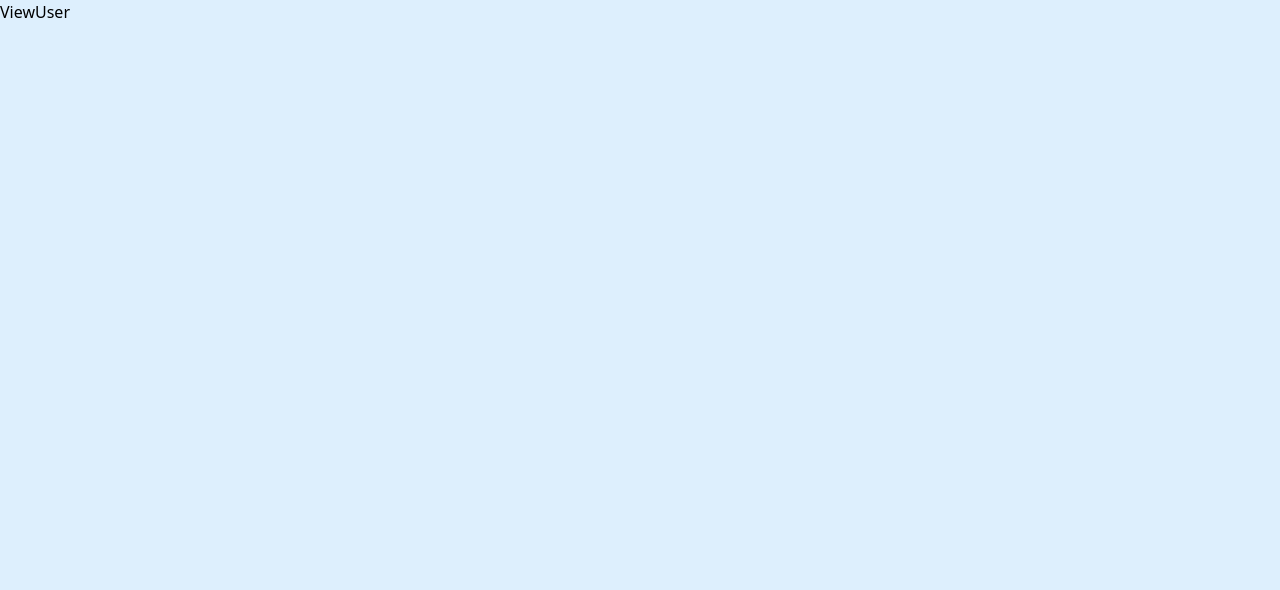
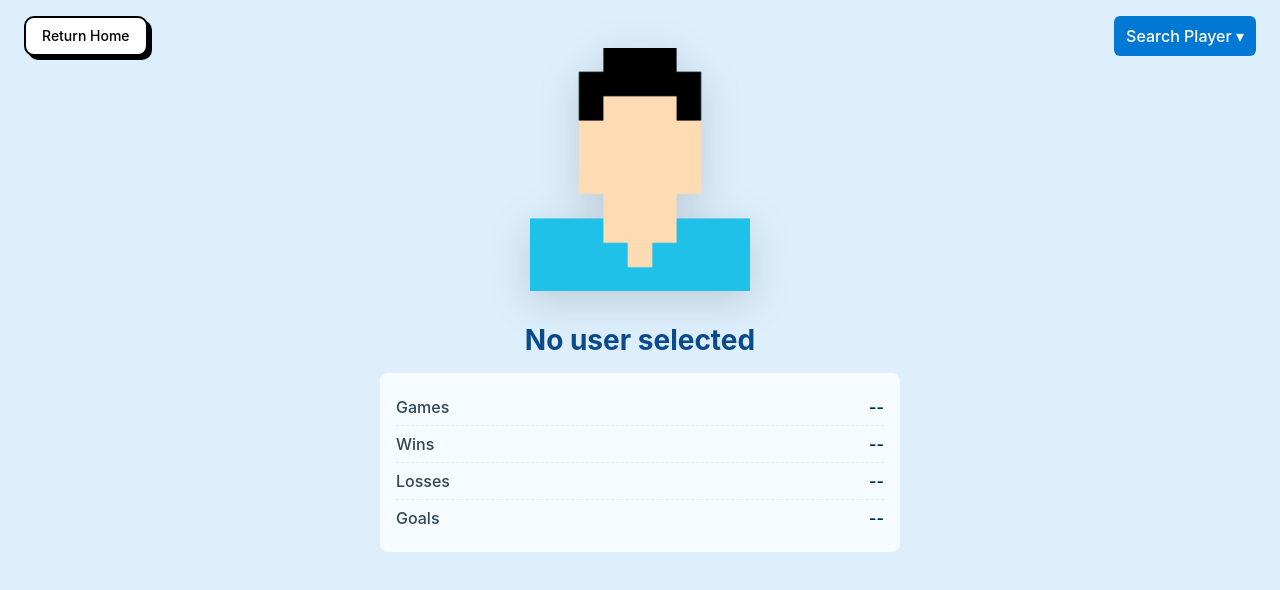
Before and after one commit to Csermakd/foosgoos, a React (Vite) app in the folder frontend/: page /view-user in a window 1280 px wide. Shown: the top 590 px of the page. Built offline with nearby package versions, Linux system fonts and the light colour scheme.

Commit message:
view user page frontend setup

```diff
--- a/frontend/src/App.tsx
+++ b/frontend/src/App.tsx
@@ -4,7 +4,7 @@ import GamePlay from "./pages/GamePlay"
 import CreateGame from "./pages/CreateGame"
 import Home from "./components/Home"
 import ViewUser from "./pages/ViewUser"
-import Leaderboards from "./pages/Leaderboards"
+import Leaderboards from "./pages/LeaderBoards"
 import Stats from "./pages/Stats"
 
 const router = createBrowserRouter([
--- a/frontend/src/pages/UserCreate.tsx
+++ b/frontend/src/pages/UserCreate.tsx
@@ -1,10 +1,12 @@
 import React, { useState } from "react";
+import { useNavigate } from 'react-router-dom'
 import { Button } from "../components/ui/button";
 import RedPlayerTorso from "../pixel_assets/characters/red_player_torso.png";
 import BluePlayerTorso from "../pixel_assets/characters/blue_player_torso.png";
 
 const UserCreate: React.FC = () => {
   const [username, setUsername] = useState("");
+  const navigate = useNavigate()
 
   return (
     <div className="flex flex-col items-center justify-center min-h-screen gap-6">
@@ -27,7 +29,7 @@ const UserCreate: React.FC = () => {
         className="border rounded px-4 py-2 text-lg"
       />
       <div className="flex gap-4">
-        <Button variant="neutral">Return Home</Button>
+        <Button variant="neutral" onClick={() => navigate('/')}>Return Home</Button>
         <Button variant="default">Create User</Button>
       </div>
     </div>
--- a/frontend/src/pages/ViewUser.tsx
+++ b/frontend/src/pages/ViewUser.tsx
@@ -1,8 +1,104 @@
+import { useMemo, useState } from 'react'
+import { useNavigate } from 'react-router-dom'
+import { Button } from '../components/ui/button'
+import '../styles/ViewUser.css'
+import bluePlayer from '../assets/blue_player.svg'
+
 type Props = {}
 
-const ViewUser = (props: Props) => {
+type Player = {
+  username: string
+  stats: {
+    games: number
+    wins: number
+    losses: number
+    goals: number
+  }
+}
+
+const samplePlayers: Player[] = [
+  { username: 'BluePlayer1', stats: { games: 12, wins: 8, losses: 4, goals: 34 } },
+  { username: 'RedRocket', stats: { games: 20, wins: 11, losses: 9, goals: 48 } },
+  { username: 'Spinner', stats: { games: 5, wins: 2, losses: 3, goals: 7 } },
+]
+
+const ViewUser = (_props: Props) => {
+  const [isOpen, setIsOpen] = useState(false)
+  const [query, setQuery] = useState('')
+  const [selected, setSelected] = useState<Player | null>(null)
+  const navigate = useNavigate()
+
+  const filtered = useMemo(() => {
+    const q = query.trim().toLowerCase()
+    if (!q) return samplePlayers
+    return samplePlayers.filter(p => p.username.toLowerCase().includes(q))
+  }, [query])
+
+  function choosePlayer(p: Player) {
+    setSelected(p)
+    setIsOpen(false)
+    setQuery('')
+  }
+
   return (
-    <div>ViewUser</div>
+    <div className="view-user-page">
+      <div className="return-container">
+        <Button variant="neutral" onClick={() => navigate('/')}>Return Home</Button>
+      </div>
+      <div className="search-container">
+        <button className="search-toggle" onClick={() => setIsOpen(s => !s)}>
+          Search Player ▾
+        </button>
+
+        {isOpen && (
+          <div className="search-dropdown" role="dialog" aria-label="Search players">
+            <input
+              className="search-input"
+              placeholder="Type a player name..."
+              value={query}
+              onChange={e => setQuery(e.target.value)}
+              autoFocus
+            />
+
+            <ul className="search-results">
+              {filtered.map(p => (
+                <li key={p.username} className="search-item" onClick={() => choosePlayer(p)}>
+                  {p.username}
+                </li>
+              ))}
+              {filtered.length === 0 && <li className="search-empty">No players found</li>}
+            </ul>
+          </div>
+        )}
+      </div>
+
+      <div className="player-visual">
+        <img src={bluePlayer} alt="Blue player" className="blue-player-img" />
+      </div>
+
+      <div className="user-info">
+        <h2 className="username">{selected ? selected.username : 'No user selected'}</h2>
+
+        <div className="stats">
+          <div className="stat-row">
+            <span className="stat-label">Games</span>
+            <span className="stat-value">{selected ? selected.stats.games : '--'}</span>
+          </div>
+          <div className="stat-row">
+            <span className="stat-label">Wins</span>
+            <span className="stat-value">{selected ? selected.stats.wins : '--'}</span>
+          </div>
+          <div className="stat-row">
+            <span className="stat-label">Losses</span>
+            <span className="stat-value">{selected ? selected.stats.losses : '--'}</span>
+          </div>
+          <div className="stat-row">
+            <span className="stat-label">Goals</span>
+            <span className="stat-value">{selected ? selected.stats.goals : '--'}</span>
+          </div>
+        </div>
+      </div>
+    </div>
   )
 }
 
--- /dev/null
+++ b/frontend/src/styles/ViewUser.css
@@ -0,0 +1,118 @@
+.view-user-page {
+  padding: 24px;
+  position: relative;
+  min-height: 80vh;
+  font-family: var(--font-family, Inter, system-ui, -apple-system, 'Segoe UI', Roboto, 'Helvetica Neue', Arial);
+}
+
+.return-container {
+  position: absolute;
+  left: 24px;
+  top: 16px;
+}
+
+.search-container {
+  position: absolute;
+  right: 24px;
+  top: 16px;
+}
+
+.search-toggle {
+  background: #0078d4;
+  color: white;
+  border: none;
+  padding: 8px 12px;
+  border-radius: 6px;
+  cursor: pointer;
+}
+
+.search-dropdown {
+  margin-top: 8px;
+  width: 260px;
+  background: white;
+  border-radius: 8px;
+  box-shadow: 0 6px 18px rgba(0,0,0,0.12);
+  padding: 10px;
+}
+
+.search-input {
+  width: 100%;
+  padding: 8px;
+  margin-bottom: 8px;
+  box-sizing: border-box;
+  border-radius: 6px;
+  border: 1px solid #ddd;
+}
+
+.search-results {
+  list-style: none;
+  padding: 0;
+  margin: 0;
+  max-height: 160px;
+  overflow: auto;
+}
+
+.search-item {
+  padding: 8px;
+  cursor: pointer;
+  border-radius: 4px;
+}
+
+.search-item:hover {
+  background: #f0f8ff;
+}
+
+.search-empty {
+  padding: 8px;
+  color: #666;
+}
+
+.player-visual {
+  display: flex;
+  justify-content: center;
+  margin-top: 24px;
+}
+
+.blue-player-img {
+  width: 220px;
+  height: auto;
+  filter: drop-shadow(0 10px 20px rgba(0,0,0,0.15));
+}
+
+.user-info {
+  max-width: 520px;
+  margin: 28px auto 0;
+  text-align: center;
+}
+
+.username {
+  font-size: 28px;
+  color: #0b4a8b;
+  margin-bottom: 12px;
+}
+
+.stats {
+  background: #f5fbff;
+  border-radius: 8px;
+  padding: 16px;
+}
+
+.stat-row {
+  display: flex;
+  justify-content: space-between;
+  padding: 6px 0;
+  border-bottom: 1px dashed rgba(11,74,139,0.06);
+}
+
+.stat-row:last-child {
+  border-bottom: none;
+}
+
+.stat-label {
+  color: #345;
+}
+
+.stat-value {
+  font-weight: 600;
+  color: #012a4a;
+}
```
